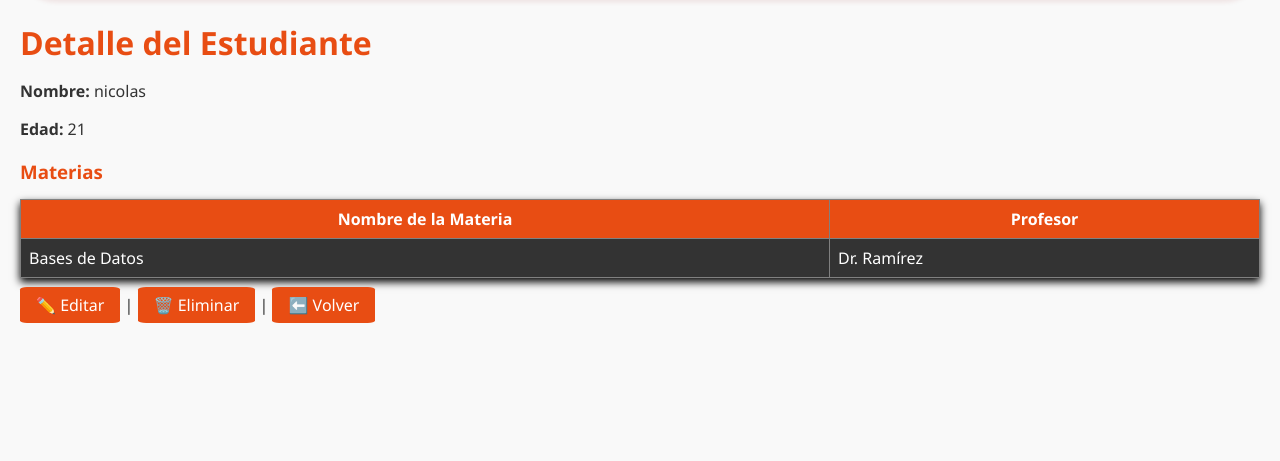
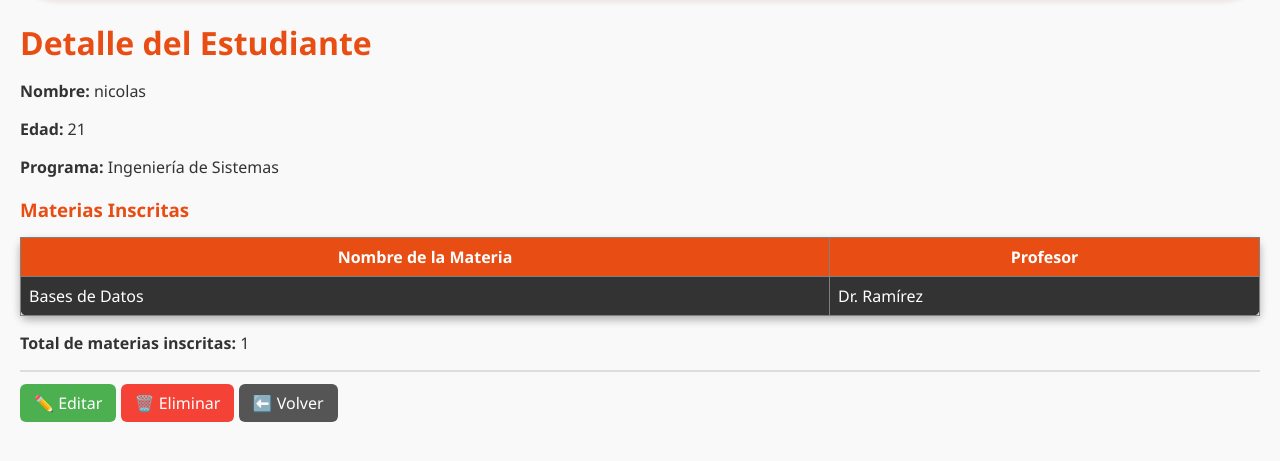
Before and after one commit to Mbappe-7/estudiante1, a Django app: page /estudiantes/12/ in a window 1280 px wide. Shown: the part 90-551 px from the top of the page. Run offline with Django 5.2, Linux system fonts and the light colour scheme; data comes from the database, SQL or seed files in the repository; both versions use the stored data as it was after the commit.

```diff
--- a/estudiante/programa/estudiantes/templates/estudiantes/detalle_estudiante.html
+++ b/estudiante/programa/estudiantes/templates/estudiantes/detalle_estudiante.html
@@ -7,10 +7,18 @@
 
 <p><strong>Nombre:</strong> {{ estudiante.nombre }}</p>
 <p><strong>Edad:</strong> {{ estudiante.edad }}</p>
+<p><strong>Programa:</strong> {{ estudiante.programa.nombre }}</p>
 
-<h3>Materias</h3>
+<h3>Materias Inscritas</h3>
 
-<table class="table-custom" border="1" cellpadding="8" cellspacing="0" style="border-collapse: collapse; width: 100%; color: #fff; background-color: #333;box-shadow: 0 4px 8px rgba(0, 0, 0, 3);">
+<table class="table-custom" border="1" cellpadding="8" cellspacing="0" style="
+    border-collapse: collapse;
+    width: 100%;
+    color: #fff;
+    background-color: #333;
+    box-shadow: 0 4px 8px rgba(0, 0, 0, 0.3);
+    border-radius: 8px;
+">
     <thead style="background-color: #e84d13;">
         <tr>
             <th>Nombre de la Materia</th>
@@ -30,9 +38,26 @@
         {% endfor %}
     </tbody>
 </table>
-<p>
-<a href="{% url 'estudiantes:editar_estudiante' estudiante.pk %}" class="btn">✏️ Editar</a> |
-<a href="{% url 'estudiantes:eliminar_estudiante' estudiante.pk %}" class="btn">🗑️ Eliminar</a> |
-<a href="{% url 'estudiantes:lista_estudiantes' %}" class="btn">⬅️ Volver</a>
+
+<!-- Mostrar total de materias -->
+{% with total=estudiante.materias.count %}
+    <p><strong>Total de materias inscritas:</strong> {{ total }}</p>
+{% endwith %}
+
+<hr>
+
+<!-- Botones de acción -->
+<p style="margin-top: 20px;">
+    <a href="{% url 'estudiantes:editar_estudiante' estudiante.pk %}"
+       class="btn"
+       style="background: #4CAF50; color: white; padding: 8px 14px; border-radius: 6px; text-decoration: none;">✏️ Editar</a>
+
+    <a href="{% url 'estudiantes:eliminar_estudiante' estudiante.pk %}"
+       class="btn"
+       style="background: #f44336; color: white; padding: 8px 14px; border-radius: 6px; text-decoration: none;">🗑️ Eliminar</a>
+
+    <a href="{% url 'estudiantes:lista_estudiantes' %}"
+       class="btn"
+       style="background: #555; color: white; padding: 8px 14px; border-radius: 6px; text-decoration: none;">⬅️ Volver</a>
 </p>
 {% endblock %}
--- a/estudiante/programa/estudiantes/templates/estudiantes/lista_estudiantes.html
+++ b/estudiante/programa/estudiantes/templates/estudiantes/lista_estudiantes.html
@@ -33,4 +33,8 @@
         {% endfor %}
     </tbody>
 </table>
+<!-- 🔹 Aquí mostramos el total -->
+<p style="margin-top: 15px; font-weight: bold; color: #e84d13;">
+    Total de estudiantes: {{ estudiantes|length }}
+</p>
 {% endblock %}
--- a/estudiante/programa/estudiantes/urls.py
+++ b/estudiante/programa/estudiantes/urls.py
@@ -25,4 +25,5 @@ urlpatterns = [
 
     path("estudiantes/<int:pk>/editar/", views.editar_estudiante, name="editar_estudiante"),
     path("estudiantes/<int:pk>/eliminar/", views.eliminar_estudiante, name="eliminar_estudiante"),
+
 ]
--- a/estudiante/programa/estudiantes/views.py
+++ b/estudiante/programa/estudiantes/views.py
@@ -42,7 +42,14 @@ def detalle_estudiante(request, pk):
         Estudiante.objects.select_related("programa").prefetch_related("materias"),
         pk=pk
     )
-    return render(request, "estudiantes/detalle_estudiante.html", {"estudiante": estudiante})
+
+    # Total de estudiantes en la base de datos
+    total_estudiantes = Estudiante.objects.count()
+
+    return render(request, "estudiantes/detalle_estudiante.html", {
+        "estudiante": estudiante,
+        "total_estudiantes": total_estudiantes
+    })
 # -------------------------------------------------
 def crear_programa(request):
     if request.method == "POST":
```
Also changed, not shown: estudiante/programa/db.sqlite3.
